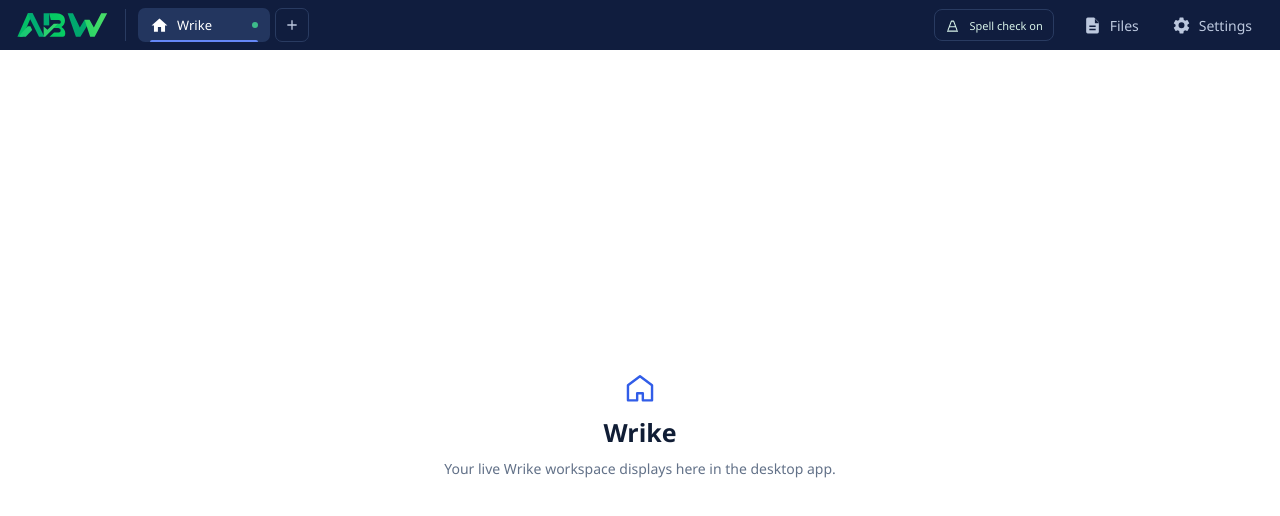
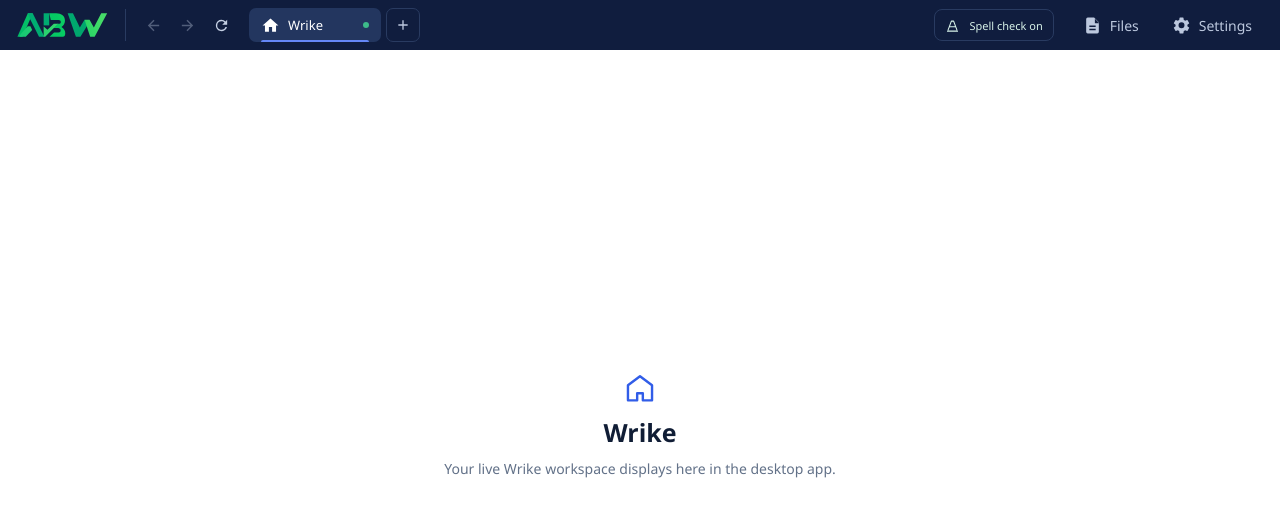
Before and after one commit to harrydbarnes/ABW, a React (Vite) app: page / in a window 1280 px wide. Shown: the top 516 px of the page. Built offline with nearby package versions, Linux system fonts and the light colour scheme.

Commit message:
Refine installer copy and tab controls

```diff
--- a/src-tauri/tauri.conf.json
+++ b/src-tauri/tauri.conf.json
@@ -41,7 +41,8 @@
         "installerIcon": "icons/icon.ico",
         "uninstallerIcon": "icons/icon.ico",
         "headerImage": "assets/installer-header.bmp",
-        "sidebarImage": "assets/installer-sidebar.bmp"
+        "sidebarImage": "assets/installer-sidebar.bmp",
+        "installerHooks": "assets/installer-hooks.nsh"
       }
     }
   }
--- a/src/App.tsx
+++ b/src/App.tsx
@@ -8,8 +8,11 @@
   useState,
   type DragEvent,
   type KeyboardEvent,
+  type MouseEvent,
   type ReactElement,
 } from "react";
+import { LogicalPosition } from "@tauri-apps/api/dpi";
+import { Menu } from "@tauri-apps/api/menu";
 import { FilesLibrary } from "./features/files/FilesLibrary";
 import { SettingsPanel } from "./features/settings/SettingsPanel";
 import {
@@ -328,7 +331,56 @@
     setDraggedTabId(null);
   }
 
+  async function showTabContextMenu(event: MouseEvent<HTMLDivElement>, tab: WrikeTab) {
+    event.preventDefault();
+    event.stopPropagation();
+    if (!isDesktopRuntime()) {
+      setTabMenu({ tabId: tab.id, x: event.clientX, y: event.clientY });
+      return;
+    }
+    try {
+      const menu = await Menu.new({
+        items: [
+          {
+            text: "Back",
+            enabled: tab.canGoBack,
+            action: () => void runWrikeTabAction(tab.id, "back"),
+          },
+          {
+            text: "Forward",
+            enabled: tab.canGoForward,
+            action: () => void runWrikeTabAction(tab.id, "forward"),
+          },
+          {
+            text: "Refresh",
+            action: () => void runWrikeTabAction(tab.id, "reload"),
+          },
+          { item: "Separator" },
+          {
+            text: "Copy link",
+            action: () => void copyTabLink(tab),
+          },
+          {
+            text: "Share",
+            action: () => void shareTab(tab),
+          },
+          { item: "Separator" },
+          {
+            text: "Close tab",
+            enabled: wrikeTabsRef.current.length > 1,
+            action: () => void closeTab(tab.id),
+          },
+        ],
+      });
+      await menu.popup(new LogicalPosition(event.clientX, event.clientY));
+    } catch {
+      setTabMenu({ tabId: tab.id, x: event.clientX, y: event.clientY });
+    }
+  }
+
   const menuTab = tabMenu ? wrikeTabs.find((tab) => tab.id === tabMenu.tabId) ?? null : null;
+  const activeWrikeTab =
+    wrikeTabs.find((tab) => tab.id === activeWrikeTabId) ?? wrikeTabs[0] ?? null;
 
   async function updateSettings(next: Settings) {
     const persisted = await saveSettings(next);
@@ -359,6 +411,33 @@
         <div className="brand" aria-label="ABW">
           <img className="brand-wordmark" src="/abw-wordmark.svg" alt="ABW" />
         </div>
+        {activeWrikeTab ? (
+          <div className="browser-controls" aria-label={`${activeWrikeTab.title} browser controls`}>
+            <button
+              aria-label={`Go back in ${activeWrikeTab.title}`}
+              disabled={!activeWrikeTab.canGoBack}
+              onClick={() => void runWrikeTabAction(activeWrikeTab.id, "back")}
+              title="Back"
+            >
+              <MaterialIcon kind="arrow_back" />
+            </button>
+            <button
+              aria-label={`Go forward in ${activeWrikeTab.title}`}
+              disabled={!activeWrikeTab.canGoForward}
+              onClick={() => void runWrikeTabAction(activeWrikeTab.id, "forward")}
+              title="Forward"
+            >
+              <MaterialIcon kind="arrow_forward" />
+            </button>
+            <button
+              aria-label={`Reload ${activeWrikeTab.title}`}
+              onClick={() => void runWrikeTabAction(activeWrikeTab.id, "reload")}
+              title="Reload"
+            >
+              <MaterialIcon kind="refresh" />
+            </button>
+          </div>
+        ) : null}
         <div className="workspace-tabs" role="tablist" aria-label="Wrike tabs">
           {wrikeTabs.map((tab, index) => {
             const selected = screen === "wrike" && activeWrikeTabId === tab.id;
@@ -375,11 +454,7 @@
                 draggable
                 key={tab.id}
                 onClick={() => void showWrike(tab.id)}
-                onContextMenu={(event) => {
-                  event.preventDefault();
-                  event.stopPropagation();
-                  setTabMenu({ tabId: tab.id, x: event.clientX, y: event.clientY });
-                }}
+                onContextMenu={(event) => void showTabContextMenu(event, tab)}
                 onDragEnd={() => setDraggedTabId(null)}
                 onDragOver={(event) => {
                   event.preventDefault();
@@ -396,38 +471,6 @@
                 <span className="tab-title">{tab.title}</span>
                 {index === 0 ? <span className="external-dot" /> : null}
                 <span className="tab-actions" aria-label={`${tab.title} controls`}>
-                  <button
-                    aria-label={`Go back in ${tab.title}`}
-                    disabled={!tab.canGoBack}
-                    onClick={(event) => {
-                      event.stopPropagation();
-                      void runWrikeTabAction(tab.id, "back");
-                    }}
-                    title="Back"
-                  >
-                    <MaterialIcon kind="arrow_back" />
-                  </button>
-                  <button
-                    aria-label={`Go forward in ${tab.title}`}
-                    disabled={!tab.canGoForward}
-                    onClick={(event) => {
-                      event.stopPropagation();
-                      void runWrikeTabAction(tab.id, "forward");
-                    }}
-                    title="Forward"
-                  >
-                    <MaterialIcon kind="arrow_forward" />
-                  </button>
-                  <button
-                    aria-label={`Reload ${tab.title}`}
-                    onClick={(event) => {
-                      event.stopPropagation();
-                      void runWrikeTabAction(tab.id, "reload");
-                    }}
-                    title="Reload"
-                  >
-                    <MaterialIcon kind="refresh" />
-                  </button>
                   <button
                     aria-label={`Close ${tab.title}`}
                     disabled={wrikeTabs.length <= 1}
--- a/src/styles.css
+++ b/src/styles.css
@@ -172,6 +172,38 @@
   width: 94px;
   height: auto;
   display: block;
+}
+
+.browser-controls {
+  display: flex;
+  align-items: center;
+  gap: 3px;
+  flex: none;
+}
+
+.browser-controls button {
+  width: 31px;
+  height: 31px;
+  border-radius: 6px;
+  display: grid;
+  place-items: center;
+  color: #c5d0e4;
+  transition: background-color 140ms ease, color 140ms ease;
+}
+
+.browser-controls button:hover:not(:disabled) {
+  color: #fff;
+  background: var(--nav-active);
+}
+
+.browser-controls button:disabled {
+  cursor: default;
+  opacity: 0.36;
+}
+
+.browser-controls .material-icon {
+  width: 17px;
+  height: 17px;
 }
 
 .task-navigation {
@@ -394,8 +426,8 @@
   display: flex;
   align-items: center;
   gap: 1px;
-  padding-left: 18px;
-  background: linear-gradient(90deg, rgb(35 54 95 / 0%), var(--nav-active) 18px);
+  padding-left: 14px;
+  background: linear-gradient(90deg, rgb(35 54 95 / 0%), var(--nav-active) 14px);
   opacity: 0;
   pointer-events: none;
   transition: opacity 120ms ease;
```
Also changed, not shown: src-tauri/assets/installer-header.bmp, 1 other file (tests, documents, lock files or other folders).
